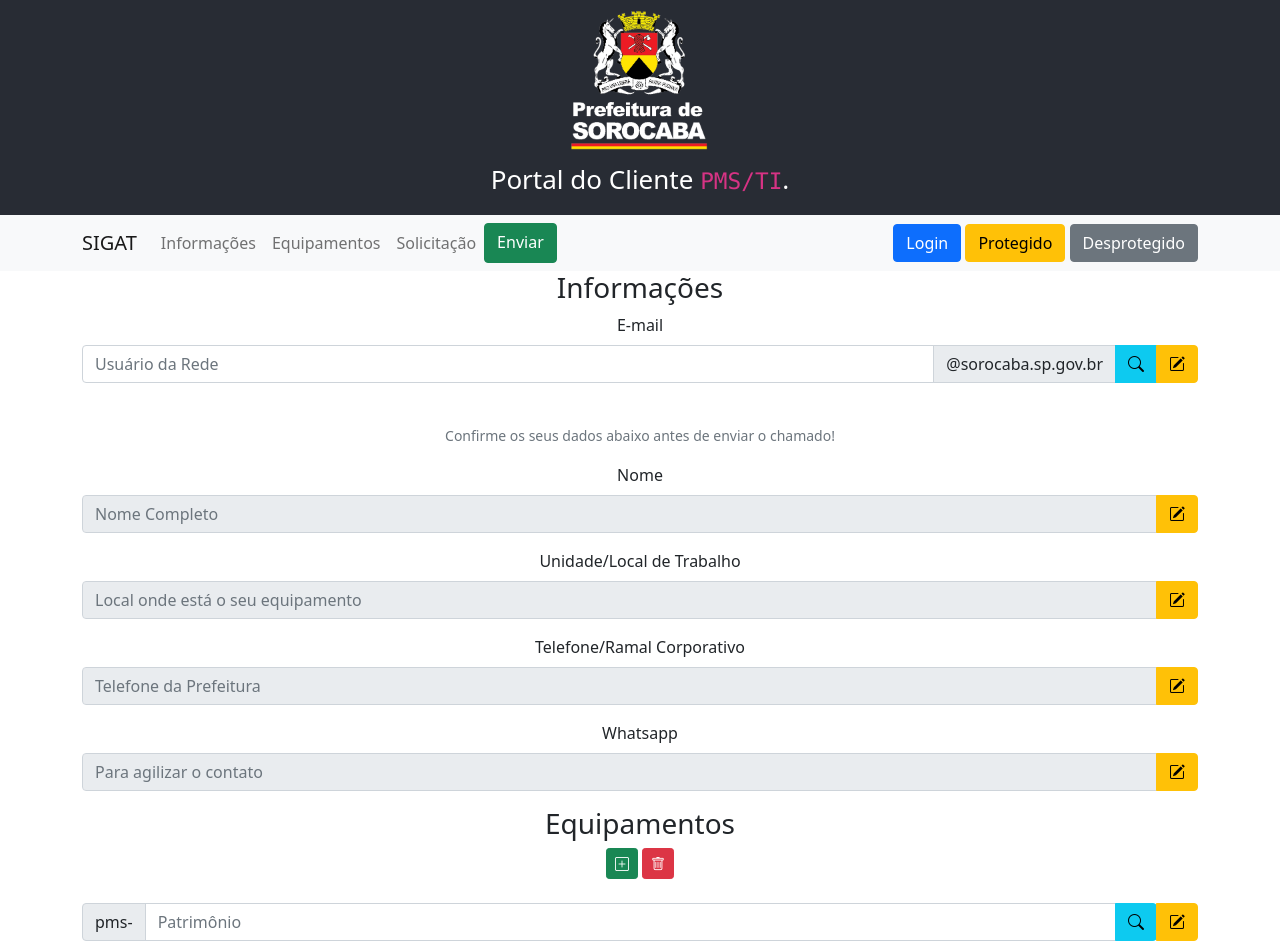
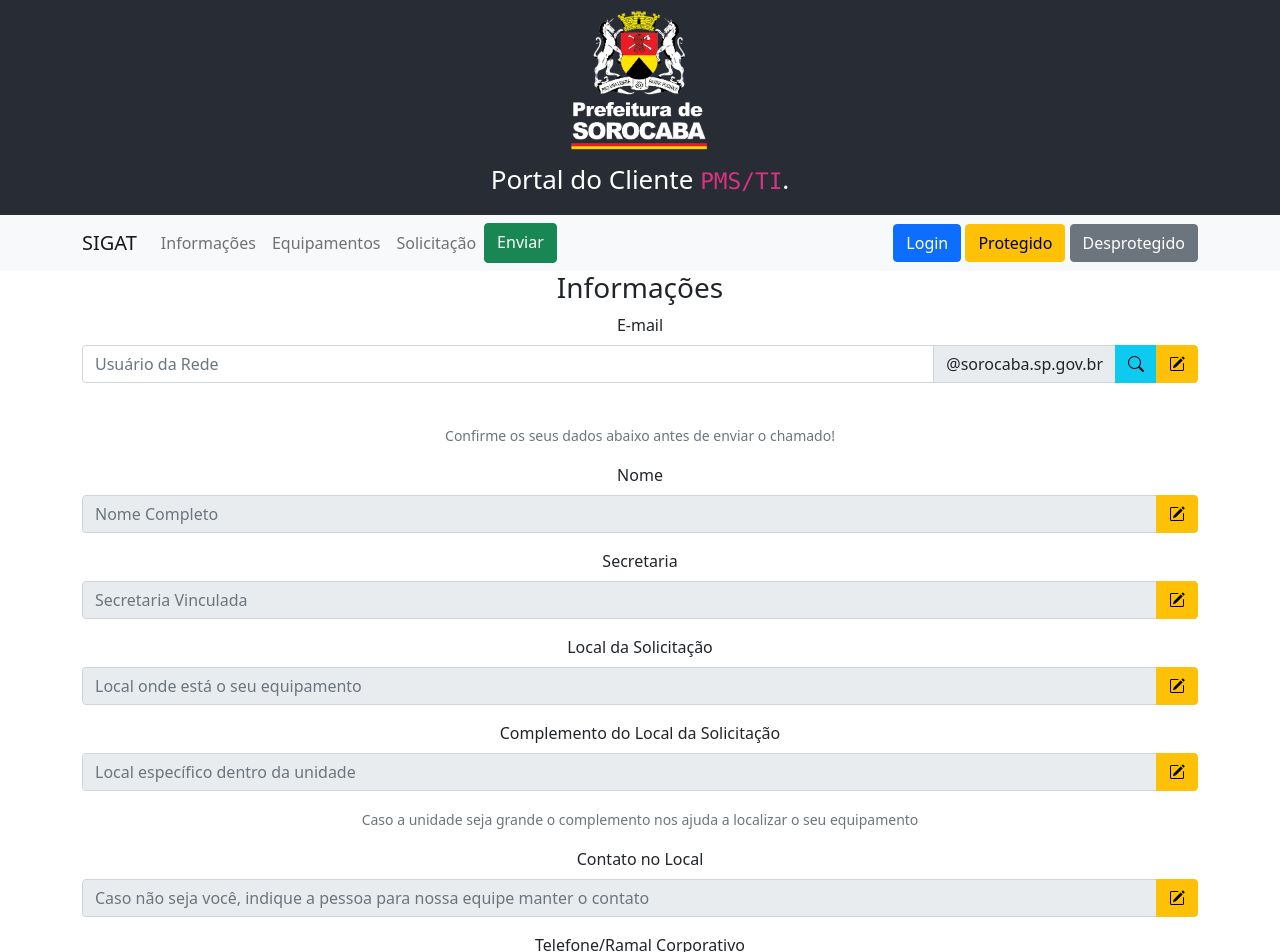
Before and after one commit to foguinhoperuca/sigat-client, a React (Create React App) app: page / in a window 1280 px wide. Shown: the top 952 px of the page. Built offline with nearby package versions, Linux system fonts and the light colour scheme; no server answers.

Commit message:
feat: Novos Campos.
Conforme e-mail @gmacedo/@asjunior.
* SIG-3
* SIG-6
* SIG-13
* SIG-14

```diff
--- a/src/App.js
+++ b/src/App.js
@@ -33,7 +33,10 @@
 	/* TODO lift up children props */
 	let username = document.getElementById('formBasicEmail').value;
 	let name = document.getElementById('formName').value;
+	let department = document.getElementById('formDepartment').value;
 	let workplace = document.getElementById('formWorkplace').value;
+	let complementWorkplace = document.getElementById('formComplementWorkplace').value;
+	let localContact = document.getElementById('formLocalContact').value;
 	let phone = document.getElementById('formPhone').value;
 	let whatsapp = document.getElementById('formWhatsapp').value;
 	let equipment = "";
@@ -46,10 +49,13 @@
 
 	let subject = `Suporte Técnico ${service}`;
 	let body = encodeURI(`Responsável Abertura Chamado: ${name} (${username}@sorocaba.sp.gov.br)
-Unidade/Local de Trabalho: ${workplace}
-Contato: ${phone}
+Secretaria: ${department}
+Local da Solicitação: ${workplace}
+Complemento do Local da Solicitação: ${complementWorkplace}
+Contato no Local: ${localContact}
+Telefone Corporativo: ${phone}
 Whatsapp: ${whatsapp}
-Patrimônio: ${equipment}
+Patrimônio(s): ${equipment}
 Serviço TI: ${service}
 Descrição: ${description}`);
 
--- a/src/Person.js
+++ b/src/Person.js
@@ -10,7 +10,10 @@
 	this.state = {
 	  username: '',
 	  name: '',
+	  department: '',
 	  workplace: '',
+	  complementWorkplace: '',
+	  localContact: '',
 	  phone: '',
 	  whatsapp: '',
 	  isValid: false,
@@ -35,14 +38,17 @@
 	fetch(url)
 	  .then(response => response.json())
 	  .then(data => {
-		console.log("showing data...");
-		console.log(data);
-		console.log(data[0]);
-		console.log(data[0] === undefined);
+		/* console.log("showing data...");
+		   console.log(data);
+		   console.log(data[0]);
+		   console.log(data[0] === undefined); */
 		if (data[0] === undefined) {
 		  this.setState({
 			name: '',
+			department: '',
 			workplace: '',
+			complementWorkplace: '',
+			localContact: '',
 			phone: '',
 			whatsapp: '',
 			isValid: false,
@@ -52,7 +58,10 @@
 		  /* TODO implement API to get phone and whatsapp data! */
 		  this.setState({
 			name: data[0]["NOME_USUARIO"],
-			workplace: data[0]["LOTACAO_USUARIO"],
+			department: data[0]["LOTACAO_USUARIO"],
+			workplace: '',
+			complementWorkplace: '',
+			localContact: '',
 			phone: '',
 			whatsapp: '',
 			isValid: true,
@@ -90,9 +99,24 @@
 		  name: event.target.value
 		};
 		break;
+	  case 'formDepartment':
+		state_update = {
+		  name: event.target.value
+		};
+		break;
 	  case 'formWorkplace':
 		state_update = {
 		  workplace: event.target.value
+		};
+		break;
+	  case 'formComplementWorkplace':
+		state_update = {
+		  complementWorkplace: event.target.value
+		};
+		break;
+	  case 'formLocalContact':
+		state_update = {
+		  localContact: event.target.value
 		};
 		break;
 	  case 'formPhone':
@@ -116,15 +140,21 @@
 
 	event.preventDefault();
 
-	/* console.log(event.target.id); */
-	/* console.log(event.target); */
-
 	switch(event.target.id) {
 	  case 'btnName':
 		input_text = 'formName';
 		break;
+	  case 'btnDepartment':
+		input_text = 'formDepartment';
+		break;
 	  case 'btnWorkplace':
 		input_text = 'formWorkplace';
+		break;
+	  case 'btnComplementWorkplace':
+		input_text = 'formComplementWorkplace';
+		break;
+	  case 'btnLocalContact':
+		input_text = 'formLocalContact';
 		break;
 	  case 'btnPhone':
 		input_text = 'formPhone';
@@ -181,17 +211,39 @@
 			<Button id="btnName" variant="warning" onClick={this.handleEdit} className="bi bi-pencil-square"></Button>
 		  </InputGroup>
 		</Form.Group>
+		<Form.Group className="mb-3" controlId="formDepartment">
+		  <Form.Label>Secretaria</Form.Label>
+		  <InputGroup className="mb-3">
+			<Form.Control type="text" placeholder="Secretaria Vinculada" disabled className={this.state.validate_class_name} onChange={this.handleChange} value={this.state.department} />
+			<Button id="btnDepartment" variant="warning" onClick={this.handleEdit} className="bi bi-pencil-square"></Button>
+		  </InputGroup>
+		</Form.Group>
 		<Form.Group className="mb-3" controlId="formWorkplace">
-		  <Form.Label>Unidade/Local de Trabalho</Form.Label>
+		  <Form.Label>Local da Solicitação</Form.Label>
 		  <InputGroup className="mb-3">
-			<Form.Control type="text" placeholder="Local onde está o seu equipamento" disabled className={this.state.validate_class_name} onChange={this.handleChange} value={this.state.workplace} />
+			<Form.Control type="text" placeholder="Local onde está o seu equipamento" disabled className={this.state.validate_class_name} onChange={this.handleChange} value={this.state.workplace} required />
 			<Button id="btnWorkplace" variant="warning" onClick={this.handleEdit} className="bi bi-pencil-square"></Button>
+		  </InputGroup>
+		</Form.Group>
+		<Form.Group className="mb-3" controlId="formComplementWorkplace">
+		  <Form.Label>Complemento do Local da Solicitação</Form.Label>
+		  <InputGroup className="mb-3">
+			<Form.Control type="text" placeholder="Local específico dentro da unidade" disabled className={this.state.validate_class_name} onChange={this.handleChange} value={this.state.complementWorkplace} />
+			<Button id="btnComplementWorkplace" variant="warning" onClick={this.handleEdit} className="bi bi-pencil-square"></Button>
+		  </InputGroup>
+		  <Form.Text className="text-muted">Caso a unidade seja grande o complemento nos ajuda a localizar o seu equipamento</Form.Text>
+		</Form.Group>
+		<Form.Group className="mb-3" controlId="formLocalContact">
+		  <Form.Label>Contato no Local</Form.Label>
+		  <InputGroup className="mb-3">
+			<Form.Control type="tel" placeholder="Caso não seja você, indique a pessoa para nossa equipe manter o contato" disabled className={this.state.validate_class_name} onChange={this.handleChange} value={this.state.localContact} />
+			<Button id="btnLocalContact" variant="warning" onClick={this.handleEdit} className="bi bi-pencil-square"></Button>
 		  </InputGroup>
 		</Form.Group>
 		<Form.Group className="mb-3" controlId="formPhone">
 		  <Form.Label>Telefone/Ramal Corporativo</Form.Label>
 		  <InputGroup className="mb-3">
-			<Form.Control type="text" placeholder="Telefone da Prefeitura" disabled className={this.state.validate_class_name} onChange={this.handleChange} value={this.state.phone} />
+			<Form.Control type="text" placeholder="Telefone da Prefeitura" disabled className={this.state.validate_class_name} onChange={this.handleChange} value={this.state.phone} required />
 			<Button id="btnPhone" variant="warning" onClick={this.handleEdit} className="bi bi-pencil-square"></Button>
 		  </InputGroup>
 		</Form.Group>
```
